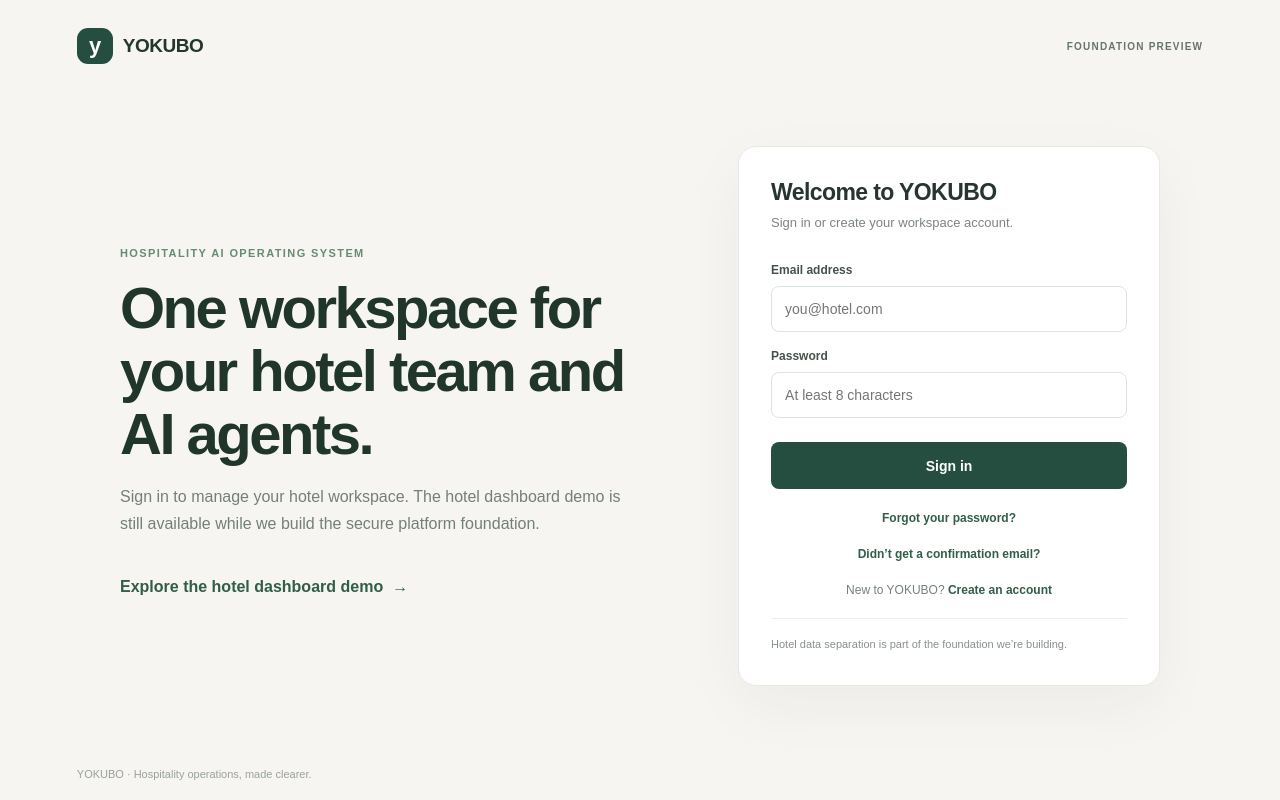
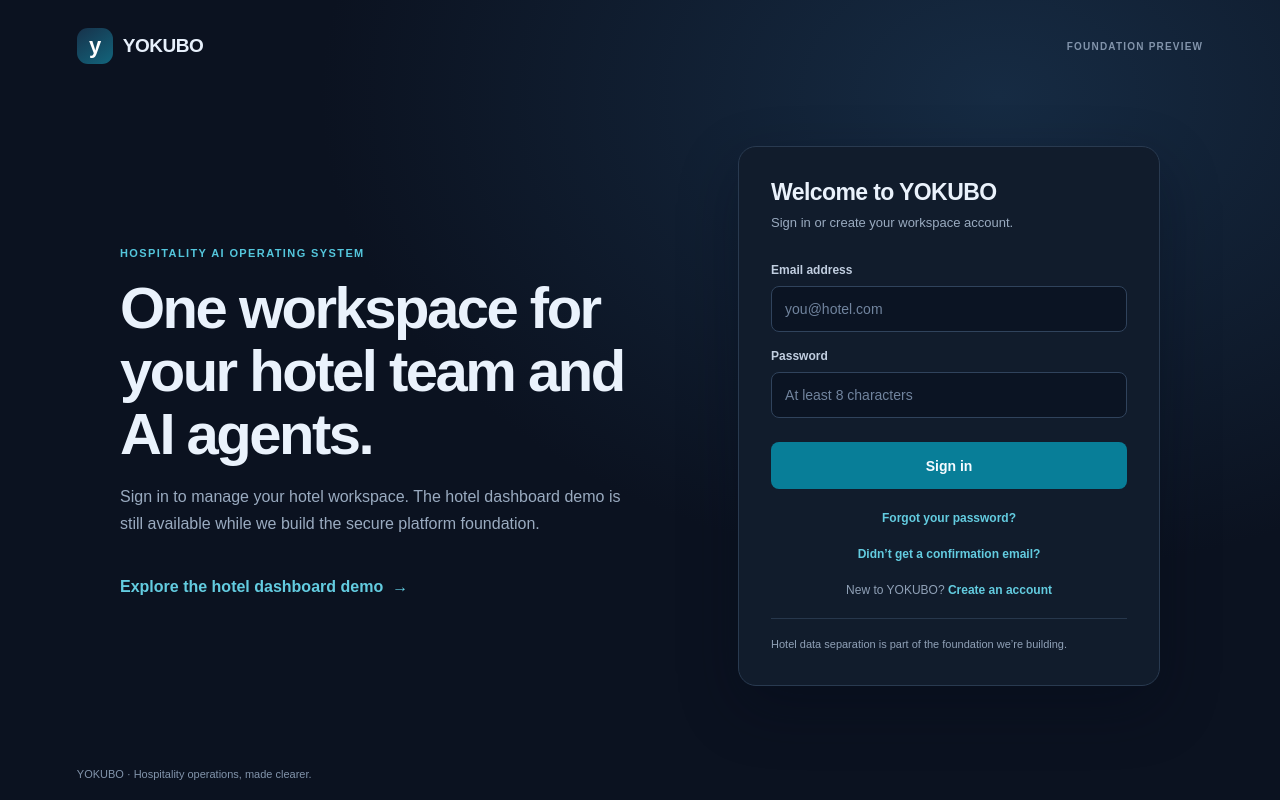
Before and after one commit to mackenziemarco87-lgtm/YOKUBO, a Next.js app: page / in a window 1280 px wide. Built offline with nearby package versions, Linux system fonts and the light colour scheme; no server answers.

Commit message:
Refresh account pages with a calm technology palette

```diff
--- a/app/globals.css
+++ b/app/globals.css
@@ -76,3 +76,48 @@ a { color: inherit; }
   .workspace-content { margin-top: 36px; }
   .workspace-secondary-action { margin-left: 0; }
 }
+
+
+/* Technology palette: midnight navy, slate, and cool cyan accents */
+:root { color-scheme: dark; background: #0b1220; color: #e6edf7; }
+body { background: #0b1220; color: #e6edf7; }
+.signin-page, .workspace-page {
+  background: radial-gradient(ellipse at 78% 12%, #162b43 0, #0b1220 48%, #0b1220 100%);
+}
+.yokubo-brand { color: #e7f0fb; }
+.yokubo-mark { background: linear-gradient(145deg, #17324b, #12657c); }
+.preview-label, .signin-footer { color: #8294ab; }
+.signin-intro h1, .workspace-content h1, .signin-card h2,
+.workspace-create-card h2, .workspace-setup h2 { color: #eaf2fc; }
+.eyebrow { color: #54c6dc; }
+.signin-subtitle, .workspace-lede, .workspace-preview p:not(.eyebrow),
+.signin-card-heading p, .workspace-create-card > p, .workspace-setup p,
+.workspace-setup li { color: #9aabc0; }
+.signin-card, .workspace-preview, .workspace-create-card, .workspace-setup {
+  background: #111c2c; border-color: #293a50; color: #e6edf7;
+  box-shadow: 0 22px 60px #02081755;
+}
+.signin-form label, .workspace-create-form label { color: #c1cee0; }
+.signin-form input, .workspace-create-form input {
+  color: #edf4ff; background: #0b1423; border-color: #30435c;
+}
+.signin-form input::placeholder, .workspace-create-form input::placeholder { color: #71849e; }
+.signin-form input:focus, .workspace-create-form input:focus {
+  border-color: #42bad1; outline-color: #42bad1; box-shadow: 0 0 0 3px #42bad133;
+}
+.signin-form input:disabled { background: #121e30; color: #8294ab; }
+.signin-submit, .workspace-action { color: #f6fbff; background: #087e98; }
+.signin-submit:hover, .workspace-action:hover { background: #096b83; }
+.signin-switch, .signin-footnote { color: #90a1b7; }
+.signin-switch button, .signin-form a, .demo-link, .workspace-back,
+.workspace-secondary-action { color: #63cce0; }
+.signin-footnote { border-color: #27374c; }
+.workspace-topbar { background: #101a29; border-color: #293a50; }
+.workspace-account, .workspace-content p { color: #9aabc0; }
+.workspace-card { background: #142136; border-color: #2a3c54; }
+.workspace-card h2 { color: #e7f0fb; }
+.workspace-card p { color: #9aabc0; }
+.workspace-card-mark { color: #71d4e5; background: #17394b; }
+.workspace-notice { color: #9ce8d7; background: #143b3a; }
+.workspace-error { color: #ffc0bd; background: #482729; }
+.setup-note { color: #f3d48b; background: #3c3422; }
```
